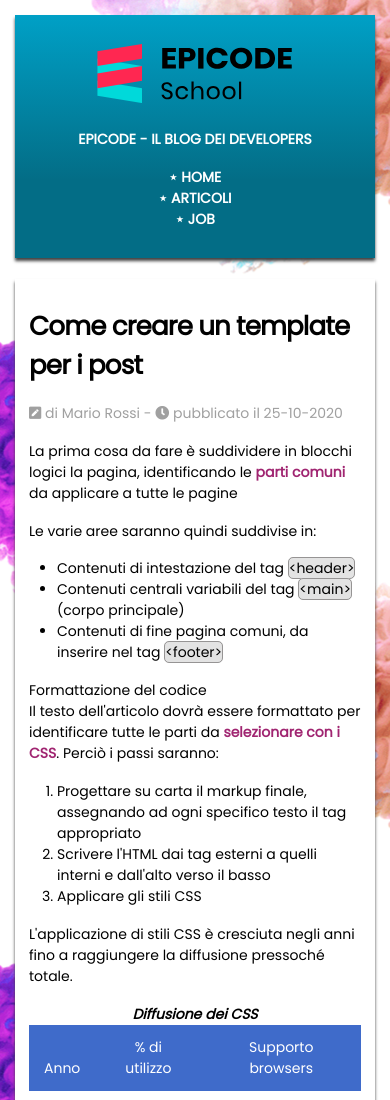
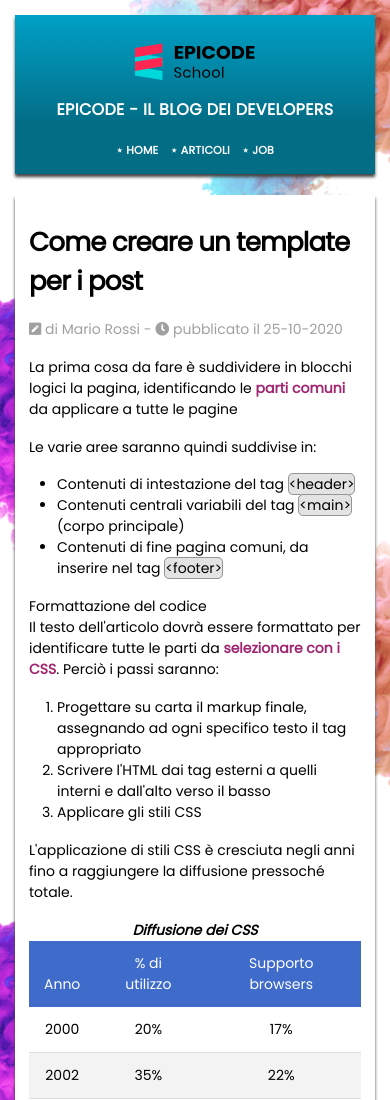
Before and after one commit to NamelessKing/epicode-S5-L1-Responsive_Layout, a plain HTML site: page base_di_partenza/index.html in a window 390 px wide. Shown: the top 1100 px of the page. Drawn offline with Linux system fonts and the light colour scheme.

Commit message:
mobile header

```diff
--- a/base_di_partenza/assets/css/style.css
+++ b/base_di_partenza/assets/css/style.css
@@ -133,6 +133,53 @@ header nav li a::before {
   header nav a {
     display: inline-block;
     font-size: 1.3rem;
+    font-weight: bold;
+    letter-spacing: 0.02em;
+  }
+}
+
+/* Mobile: header layout simile a medium/desktop */
+@media (max-width: 767px) {
+  header {
+    display: flex;
+    flex-direction: column;
+    align-items: center;
+    text-align: center;
+    padding: 2em 1em 1em 1em;
+  }
+  header > div {
+    display: flex;
+    flex-direction: column;
+    align-items: center;
+    gap: 0.8em;
+    margin-bottom: 1.2em;
+  }
+  header div img {
+    margin-bottom: 0.5em;
+    width: 120px;
+    height: auto;
+  }
+  header > div p {
+    font-size: 1.6rem;
+    font-weight: bold;
+    margin: 0;
+    letter-spacing: 0.02em;
+    text-transform: uppercase;
+  }
+  header nav ul {
+    display: flex;
+    gap: 1.2rem;
+    justify-content: center;
+    margin: 0;
+    padding: 0;
+    flex-wrap: wrap;
+  }
+  header nav li {
+    list-style: none;
+  }
+  header nav a {
+    display: inline-block;
+    font-size: 1.1rem;
     font-weight: bold;
     letter-spacing: 0.02em;
   }
```
